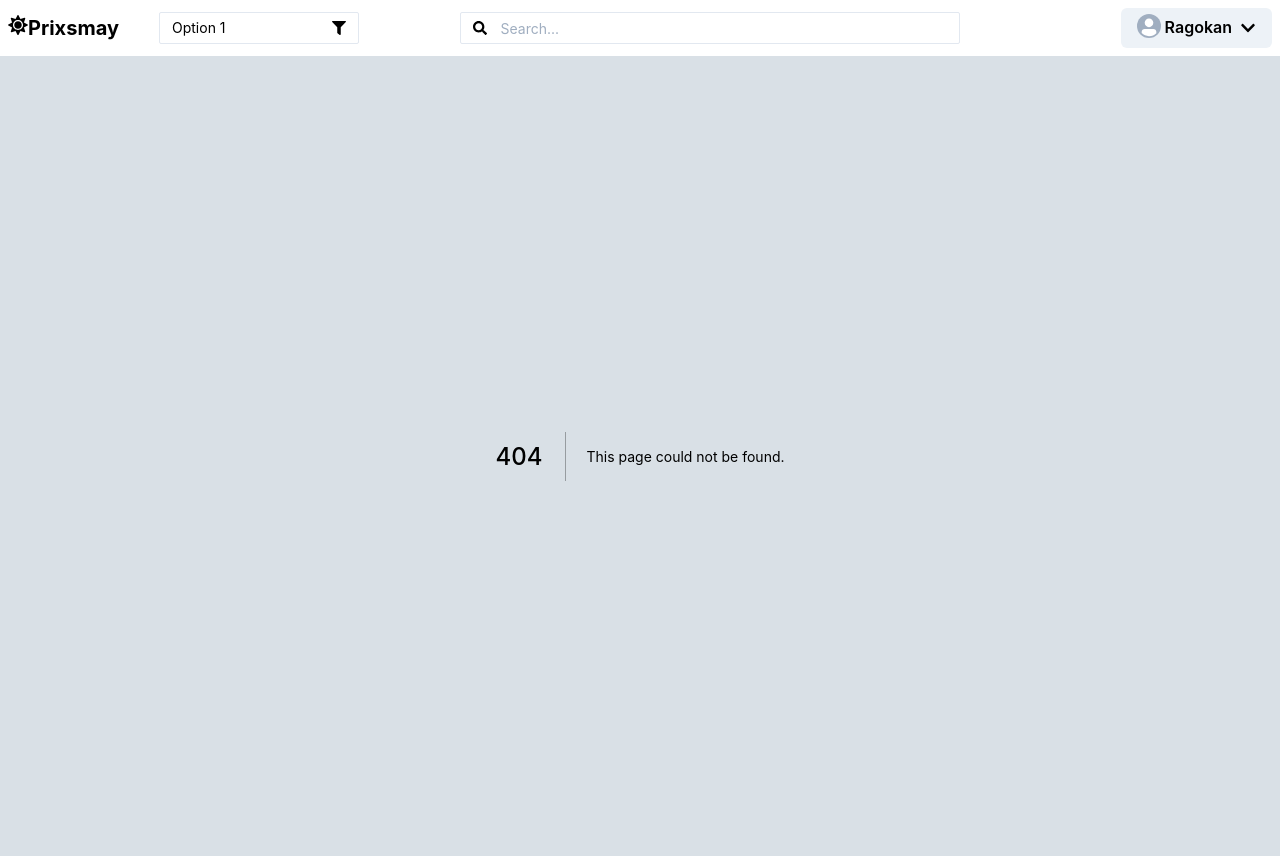
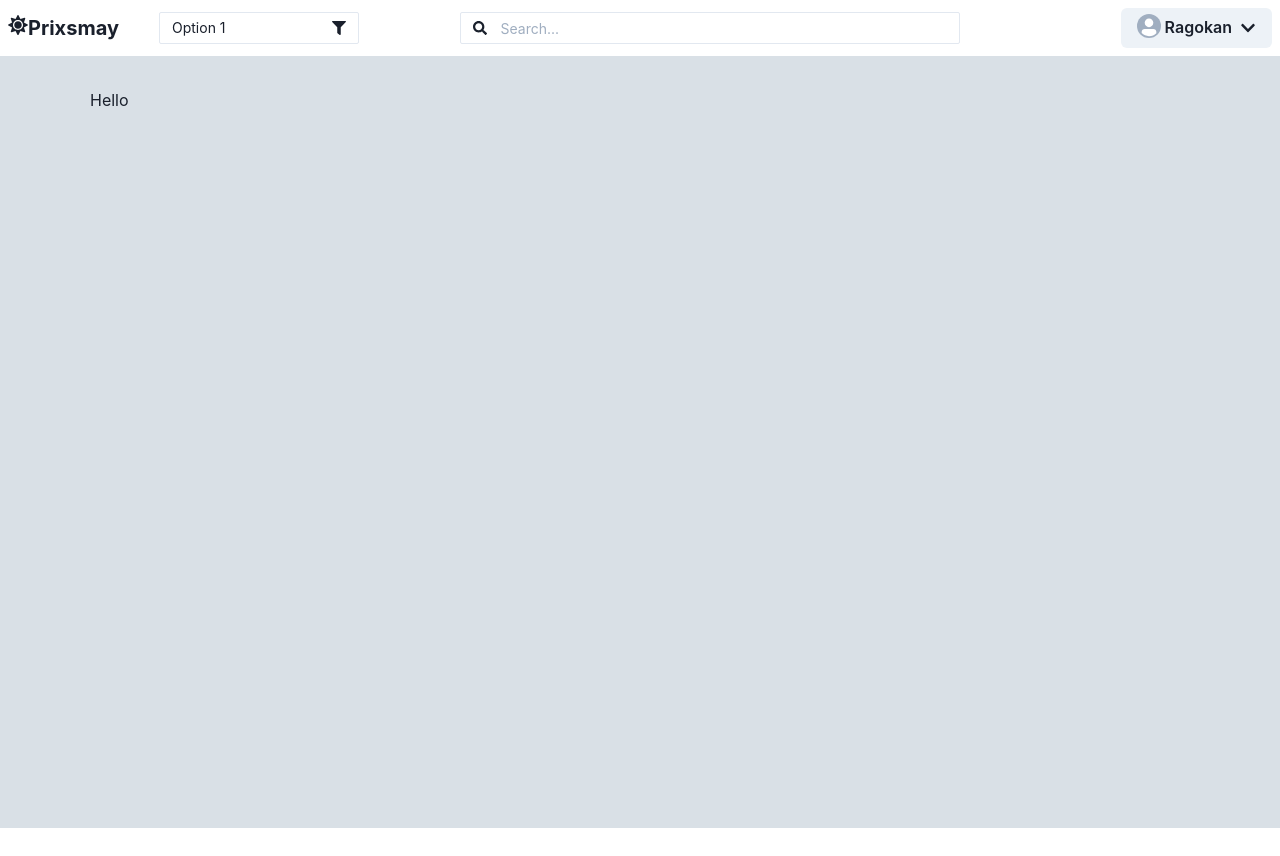
Before and after one commit to ragokan/prixsmay-front, a Next.js app: page /auth/register in a window 1280 px wide. Before the commit this address had no page. After the commit the page ends 828 px from the top, so only its background shows below. Built offline with nearby package versions, Linux system fonts and the light colour scheme.

Commit message:
add form library

```diff
--- a/package.json
+++ b/package.json
@@ -20,6 +20,7 @@
     "next": "latest",
     "react": "^17.0.1",
     "react-dom": "^17.0.1",
+    "react-hook-form": "^6.15.3",
     "react-icons": "^4.2.0"
   },
   "devDependencies": {
--- a/src/components/utility/Wrapper.tsx
+++ b/src/components/utility/Wrapper.tsx
@@ -4,7 +4,7 @@ interface WrapperProps extends BoxProps {
   maxWidth?: number
 }
 export const Wrapper: React.FC<WrapperProps> = (props) => (
-  <Box mt={8} mx="auto" maxW={props.maxWidth || 1100} w="95%" {...props}>
+  <Box mt={8} mx="auto" maxW={props.maxWidth || 1100} w="95%" {...props} minH="92.5vh">
     {props.children}
   </Box>
 )
--- /dev/null
+++ b/src/pages/auth/register.tsx
@@ -0,0 +1,12 @@
+import React from "react"
+import { Wrapper } from "../../components/utility/Wrapper"
+
+const Register: React.FC = () => {
+  return (
+    <Wrapper>
+      <h1>Hello</h1>
+    </Wrapper>
+  )
+}
+
+export default Register
```
Also changed, not shown: src/components/form/InputComponent.tsx (added, +22 -0 lines), 1 other file (tests, documents, lock files or other folders).
